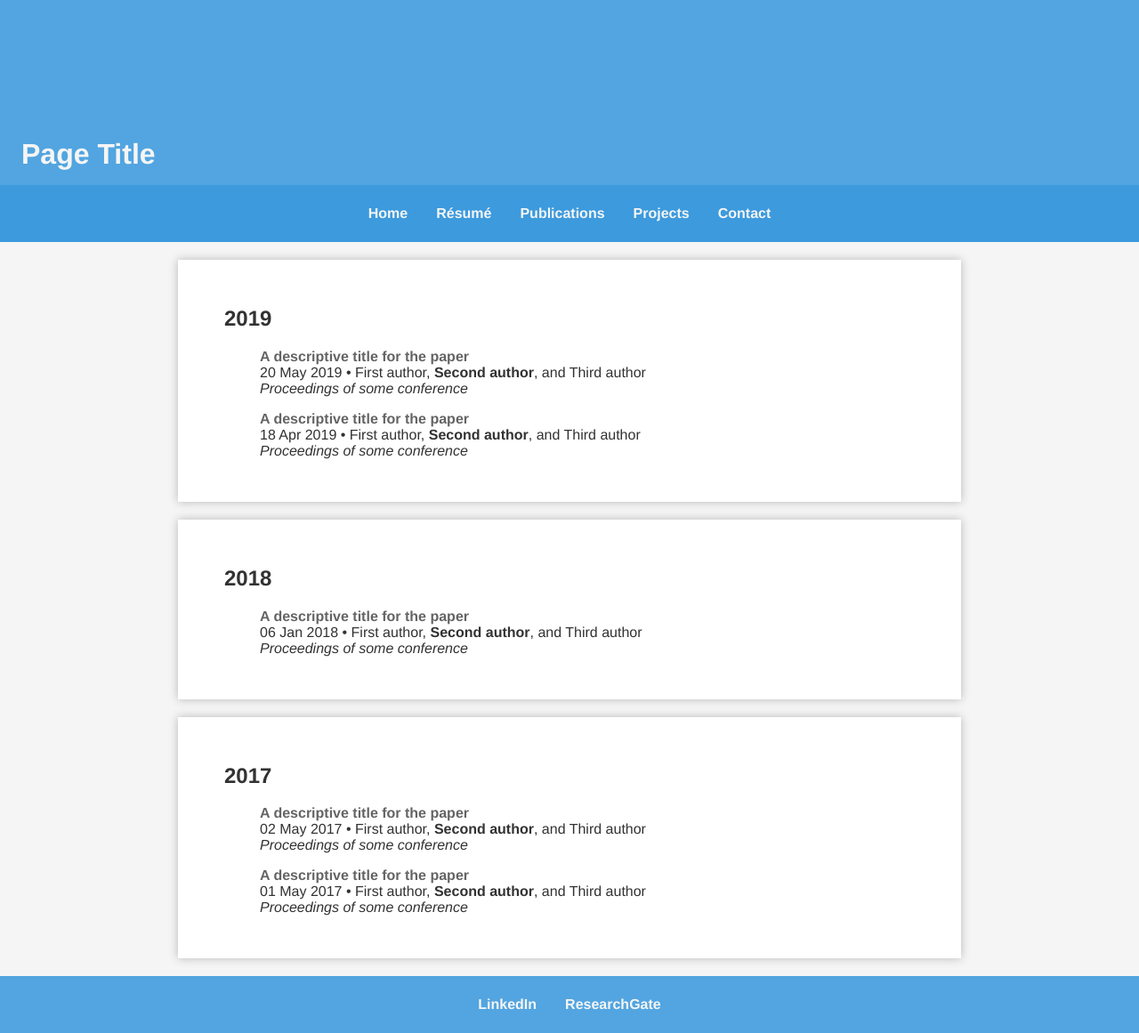
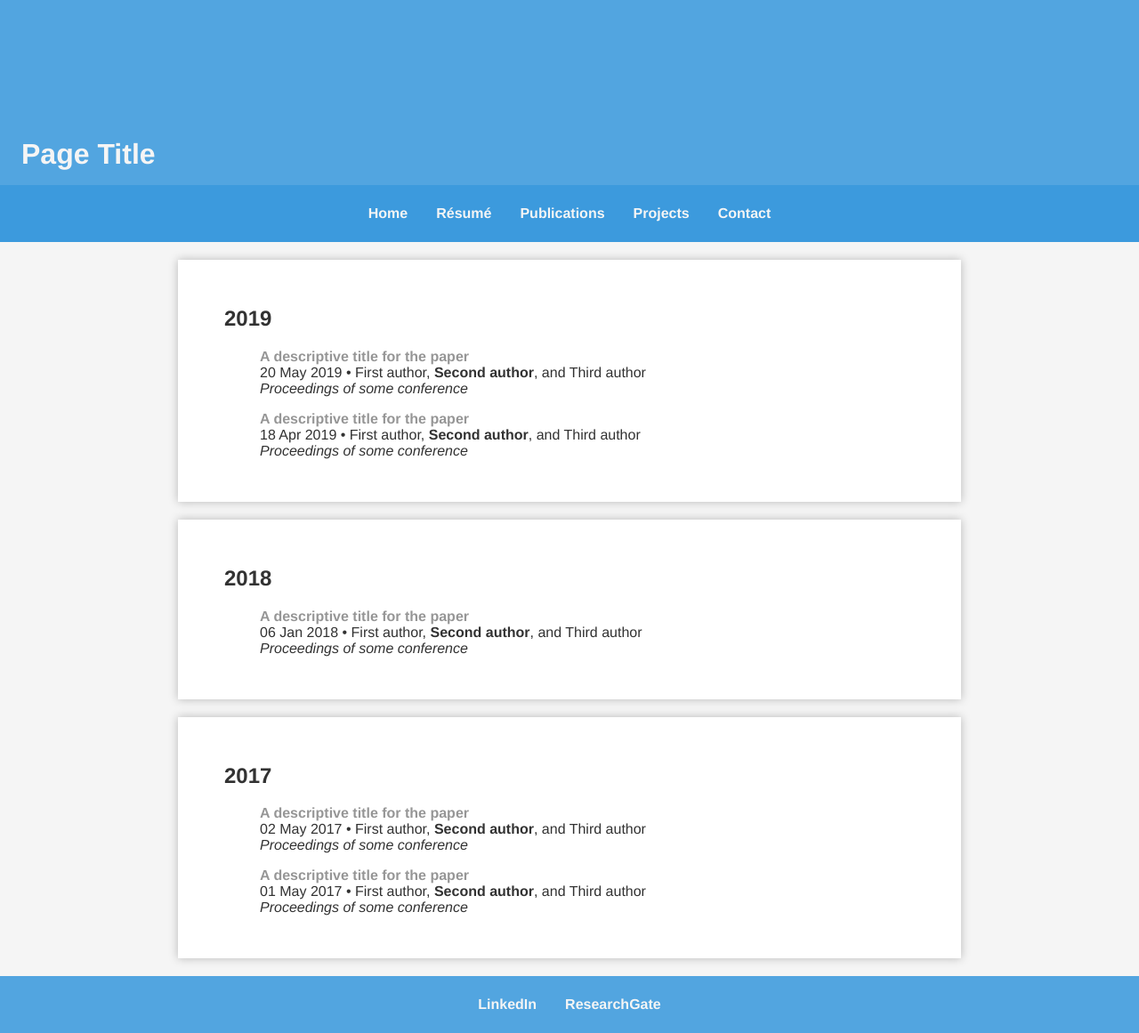
Before and after one commit to dmtveit/dmtveit.github.io, a Jekyll site: the page built from publications/index.html, in a window 1280 px wide. Shown: the whole page at 89% size. Built offline with Jekyll 4.4.1, drawn with Linux system fonts in a browser that asks for light colours.

Commit message:
fix contact page

```diff
--- a/contact/index.html
+++ b/contact/index.html
@@ -2,4 +2,6 @@
 layout: default
 title: Contact
 ---
-<iframe src="https://docs.google.com/forms/d/e/1FAIpQLSc2HQ6Z2e8D10igpR3Dusp-iMDCWB0rFzt9LXQYC8j21dx2Bg/viewform?embedded=true?hl=en" width="640" height="751" frameborder="0" marginheight="0" marginwidth="0">Loading...</iframe>
+<div class="page">
+    <iframe src="https://docs.google.com/forms/d/e/1FAIpQLSc2HQ6Z2e8D10igpR3Dusp-iMDCWB0rFzt9LXQYC8j21dx2Bg/viewform?embedded=true?hl=en" width="640" height="751" frameborder="0" marginheight="0" marginwidth="0">Loading...</iframe>
+</div>
--- a/css/main.css
+++ b/css/main.css
@@ -11,7 +11,7 @@
     --color-sticky-header-background: hsl(205, 70%, 55%);
     --color-footer-background: var(--color-header-background);
     --color-text: rgb(50, 50, 50);
-    --color-link: rgb(100, 100, 100);
+    --color-link: rgb(150, 150, 150);
     --color-header-text:var(--color-body-background);
     --color-separator: rgb(200, 200, 200);
     /* width */
```
